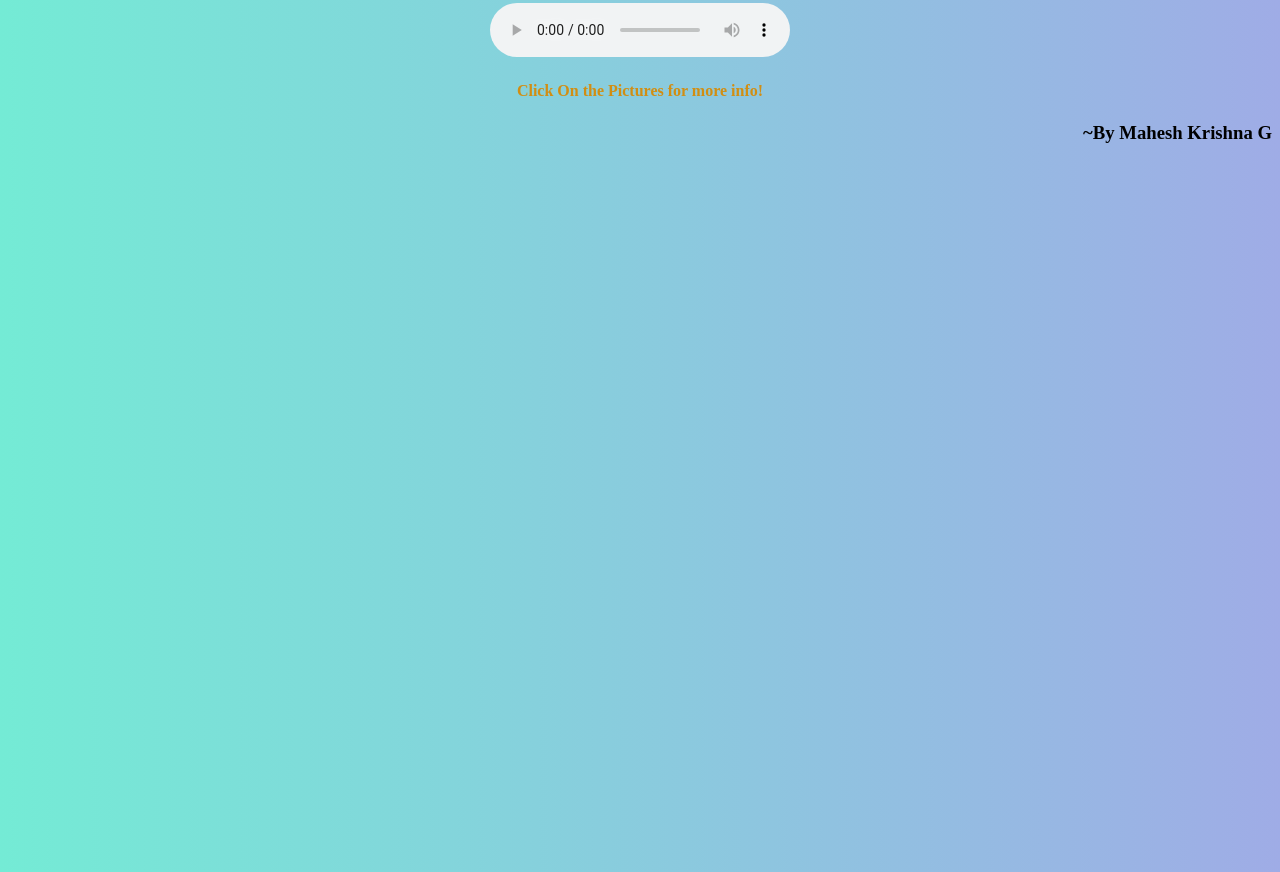
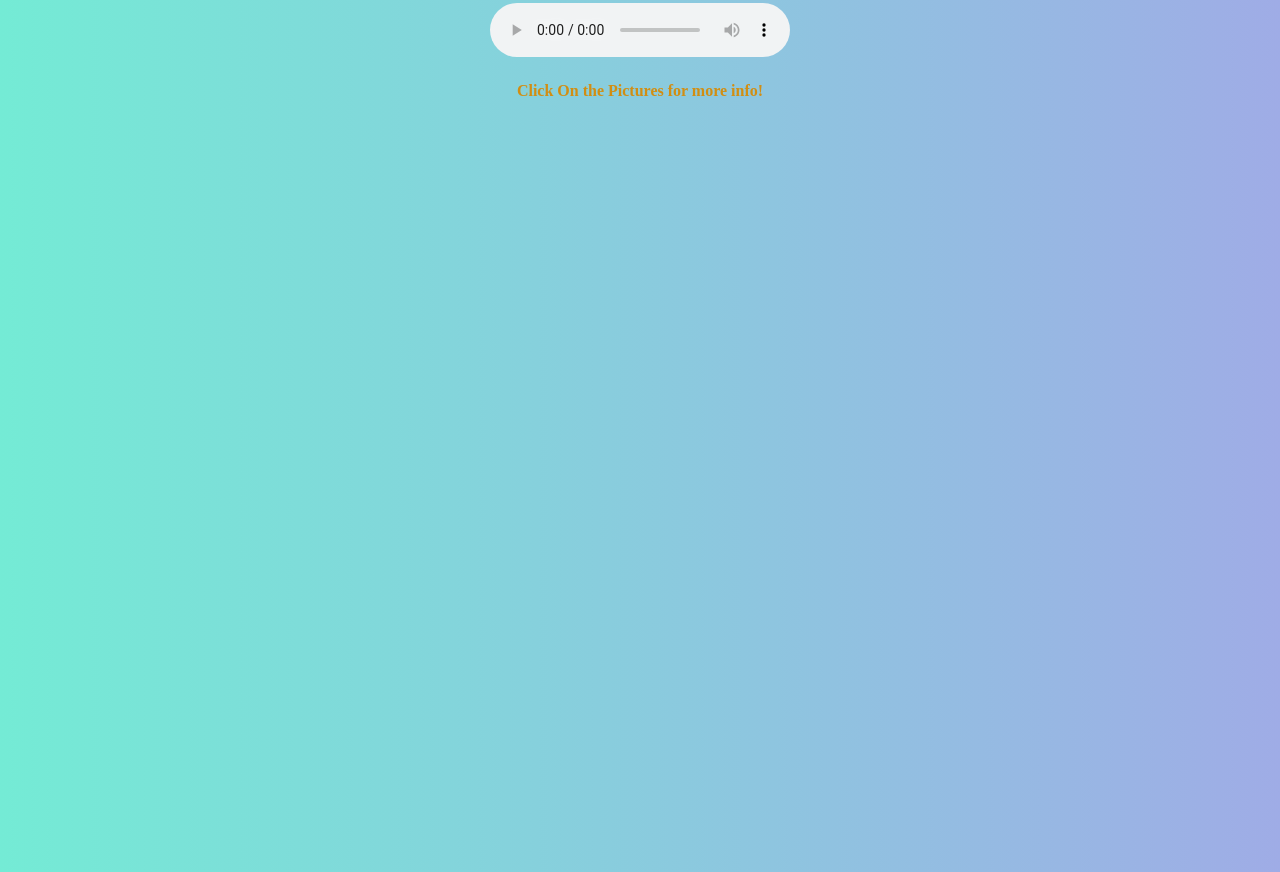
Before and after one commit to MKisKrazy/Historical_places_of_india, a plain HTML site: page index.html in a window 1280 px wide. Shown: the part 2219-3091 px from the top of the page. Drawn offline with Linux system fonts and the light colour scheme; a web font is replaced by a local one.

Commit message:
Update index.html

```diff
--- a/index.html
+++ b/index.html
@@ -111,7 +111,7 @@
             </audio>
         </div>
         <h4 style="text-align: center;">Click On the Pictures for more info!</h4>
-        <h3 style="text-align: end;">~By Mahesh Krishna G</h3>
+
     </main>
     <!-- Footer-->
     <footer class="footer">
```
